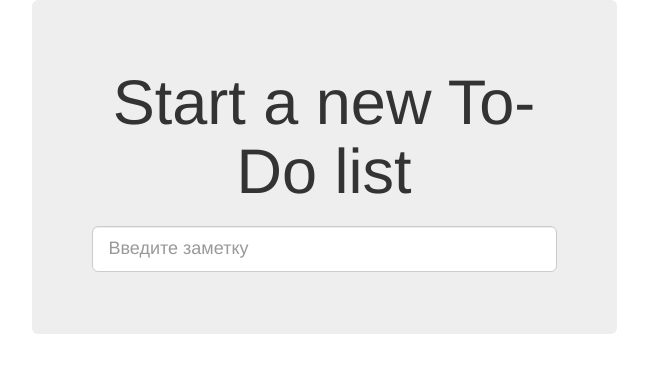
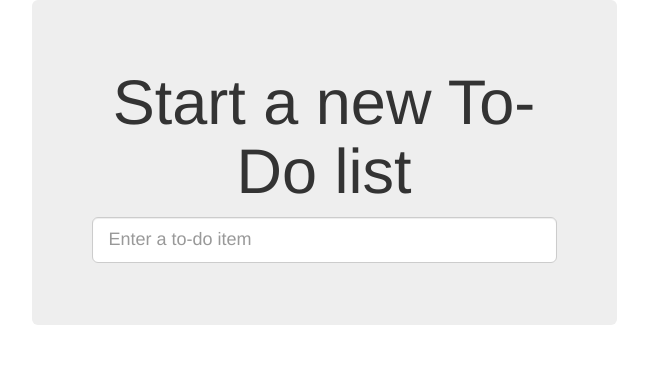
Before and after one commit to Alkalit/learning-TDD, a Django app: page / in a window 1280 px wide. Shown: the top 373 px of the page, without its empty margins (316-964 px from the left). Run offline with Django 3.2, Linux system fonts and the light colour scheme; some libraries are stand-ins or nearby versions.

Commit message:
Форма используется в шаблоне

```diff
--- a/superlists/templates/lists/base.html
+++ b/superlists/templates/lists/base.html
@@ -13,7 +13,7 @@
                         <h1>{% block header_text %}{% endblock%}</h1>
                         <form action="{% block form_action %}{% endblock %}" method="post">
                             {% csrf_token %}
-                            <input class="form-control input-lg" name="item_text" type="text" id="new_item" placeholder="Введите заметку" />
+                            {{ form.text }}
 
                             {% if error %}
                                 <div class="form-group has-error">
```
